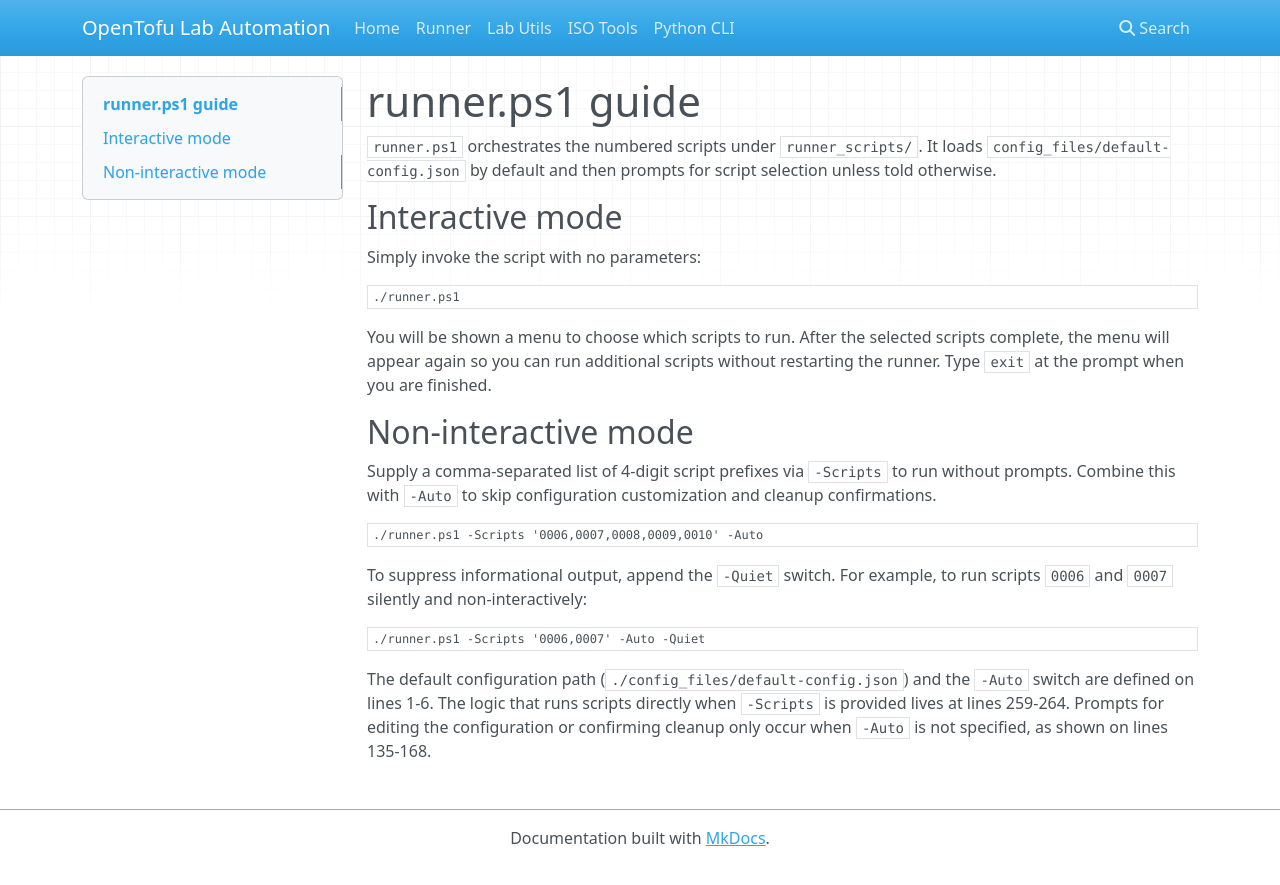
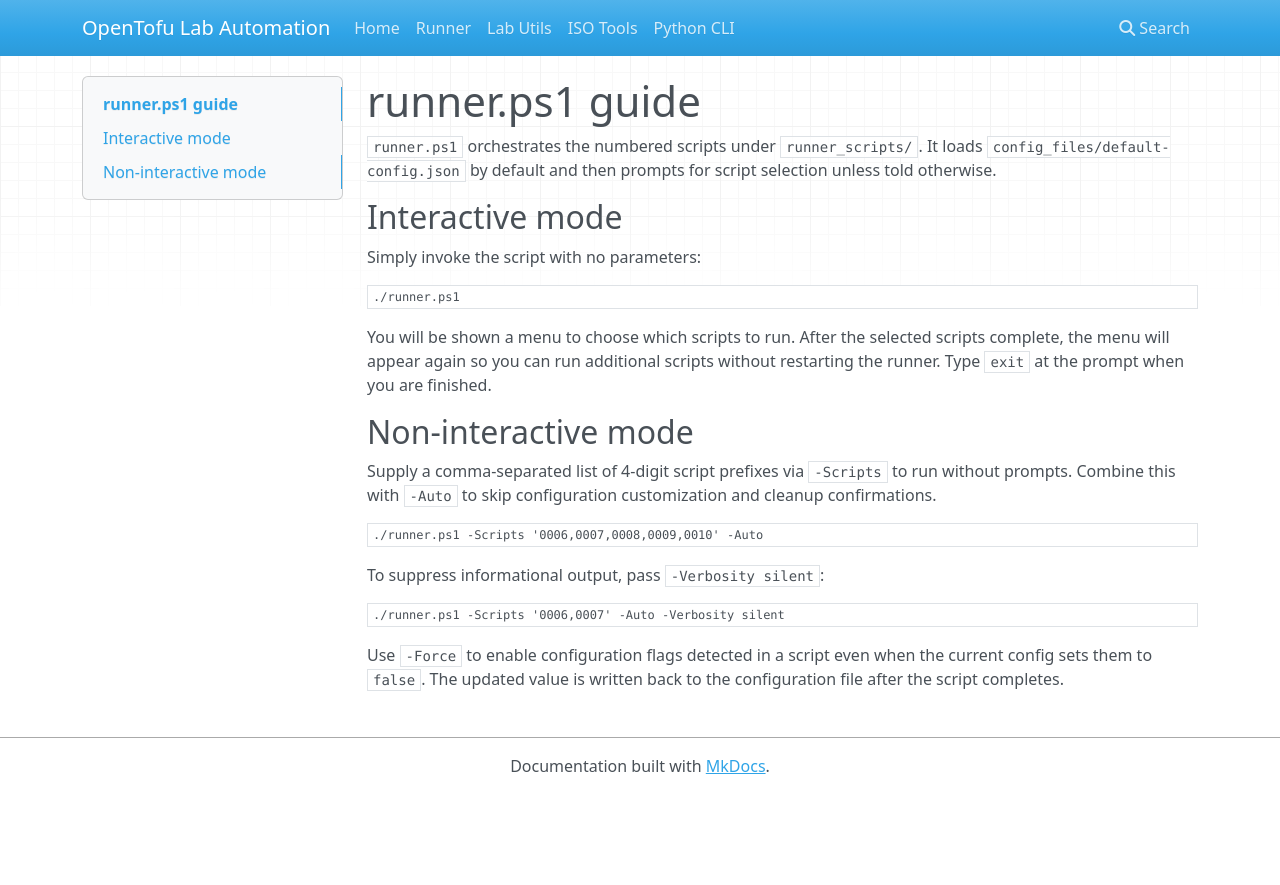
Before and after one commit to wizzense/opentofu-lab-automation, an MkDocs documentation site: the page built from docs/runner.md, in a window 1280 px wide. Shown: the top 885 px of the page. Built offline with MkDocs 1.6.1, drawn with Linux system fonts in a browser that asks for light colours; nearby versions of some CDN libraries.

Commit message:
docs: update runner guide and script help

````diff
--- a/docs/runner.md
+++ b/docs/runner.md
@@ -1,7 +1,6 @@
 # runner.ps1 guide
 
-`runner.ps1` orchestrates the numbered scripts under `runner_scripts/`.
-It loads `config_files/default-config.json` by default and then prompts for script selection unless told otherwise.
+`runner.ps1` orchestrates the numbered scripts under `runner_scripts/`. It loads `config_files/default-config.json` by default and then prompts for script selection unless told otherwise.
 
 ## Interactive mode
 
@@ -21,11 +20,10 @@ Supply a comma-separated list of 4-digit script prefixes via `-Scripts` to run w
 ./runner.ps1 -Scripts '0006,0007,0008,0009,0010' -Auto
 ```
 
-To suppress informational output, append the `-Quiet` switch. For
-example, to run scripts `0006` and `0007` silently and non-interactively:
+To suppress informational output, pass `-Verbosity silent`:
 
 ```powershell
-./runner.ps1 -Scripts '0006,0007' -Auto -Quiet
+./runner.ps1 -Scripts '0006,0007' -Auto -Verbosity silent
 ```
 
-The default configuration path (`./config_files/default-config.json`) and the `-Auto` switch are defined on lines 1-6. The logic that runs scripts directly when `-Scripts` is provided lives at lines 259-264. Prompts for editing the configuration or confirming cleanup only occur when `-Auto` is not specified, as shown on lines 135-168.
+Use `-Force` to enable configuration flags detected in a script even when the current config sets them to `false`. The updated value is written back to the configuration file after the script completes.
````
Also changed, not shown: 1 other file.
